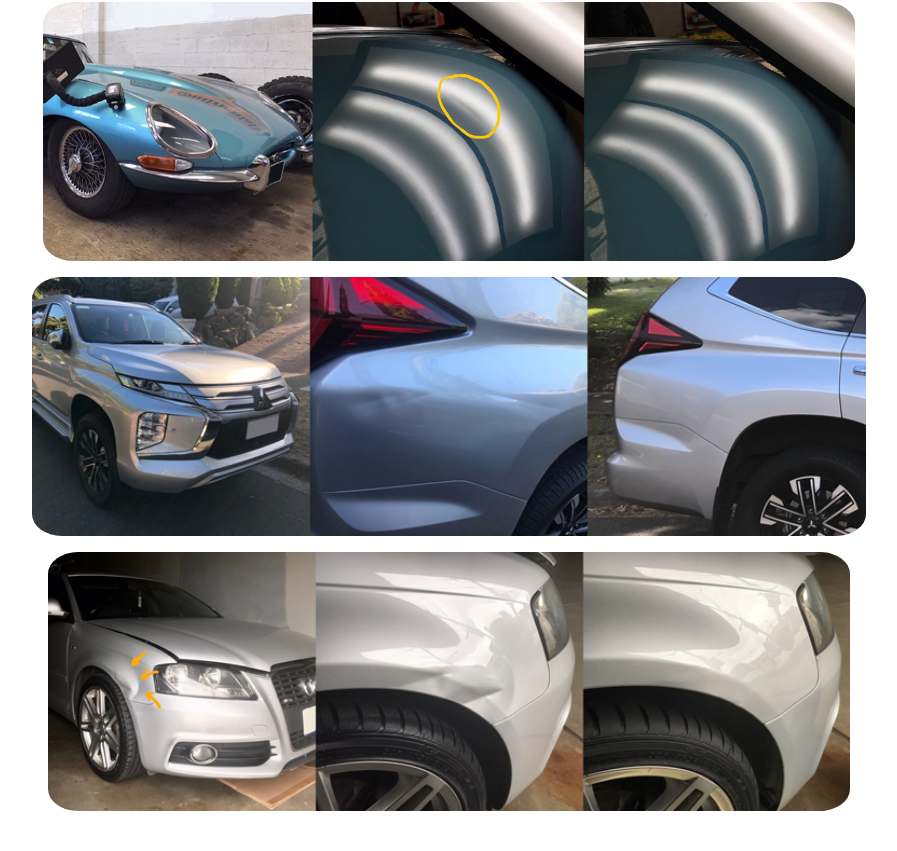
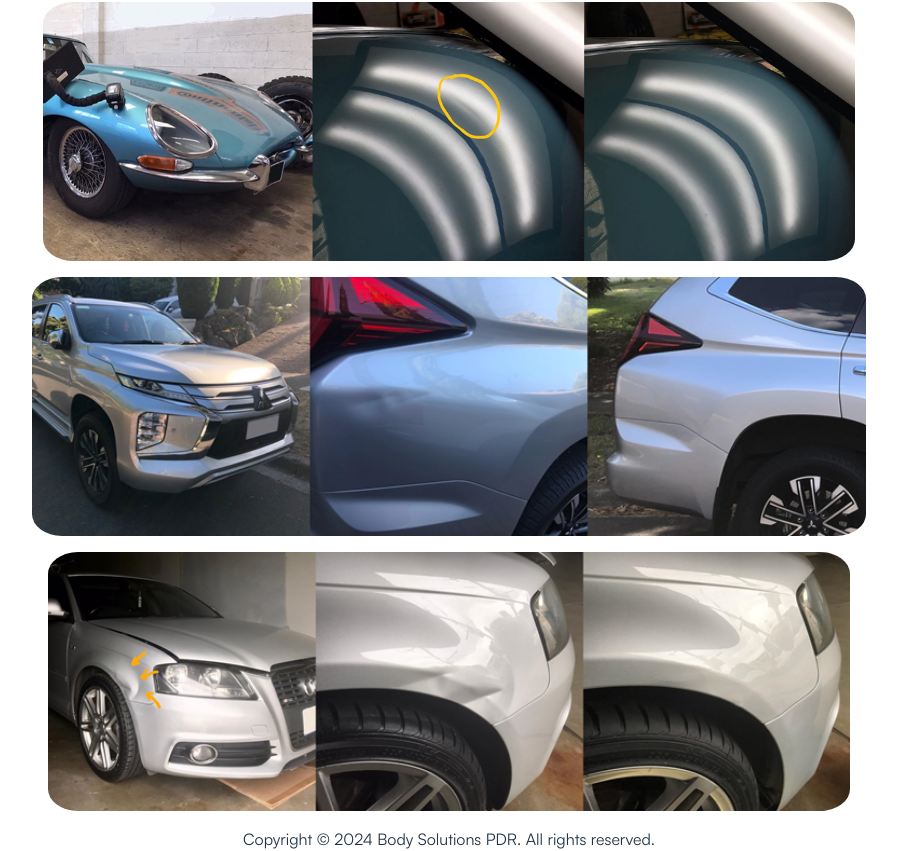
Before and after one commit to NeggFriedRice/body-solutions-pdr, a React (Vite) app: page /gallery in a window 1280 px wide. Shown: the part 2327-3178 px from the top of the page, without its empty margins (191-1088 px from the left). Before the commit the page ends 3154 px from the top, so only its background shows below. Built offline with nearby package versions, Linux system fonts and the light colour scheme; the HTML template or start-up script is replaced by a standard one.

Commit message:
Add copyright footer

```diff
--- a/src/App.jsx
+++ b/src/App.jsx
@@ -3,6 +3,7 @@ import Heading from './components/Heading'
 import Home from "./pages/Home"
 import HowItWorks from './pages/HowItWorks'
 import Gallery from './components/Gallery'
+import Footer from './components/Footer'
 import ScrollToHashElement from './utils/ScrollToHashElement'
 import { Routes, Route, useLocation } from 'react-router-dom'
 import { AnimatePresence } from 'framer-motion'
@@ -23,6 +24,7 @@ function App() {
           <Route path="/gallery" element={<Gallery />} />
         </Routes>
       </AnimatePresence>
+      <Footer />
     </>
   )
 }
--- /dev/null
+++ b/src/components/Footer.jsx
@@ -0,0 +1,9 @@
+import React from 'react'
+
+export default function Footer() {
+  return (
+    <div className="flex justify-center">
+        <p>Copyright © 2024 Body Solutions PDR. All rights reserved.</p>
+    </div>
+  )
+}
```
